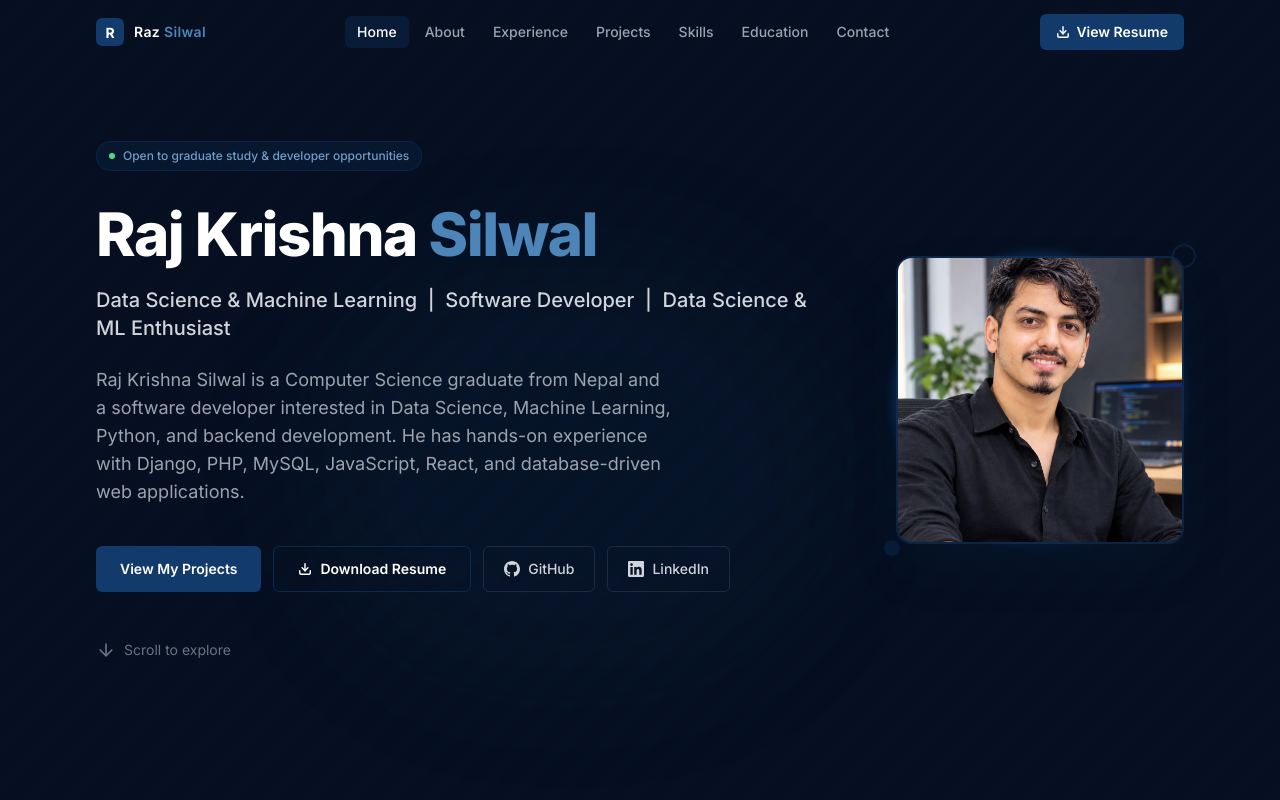
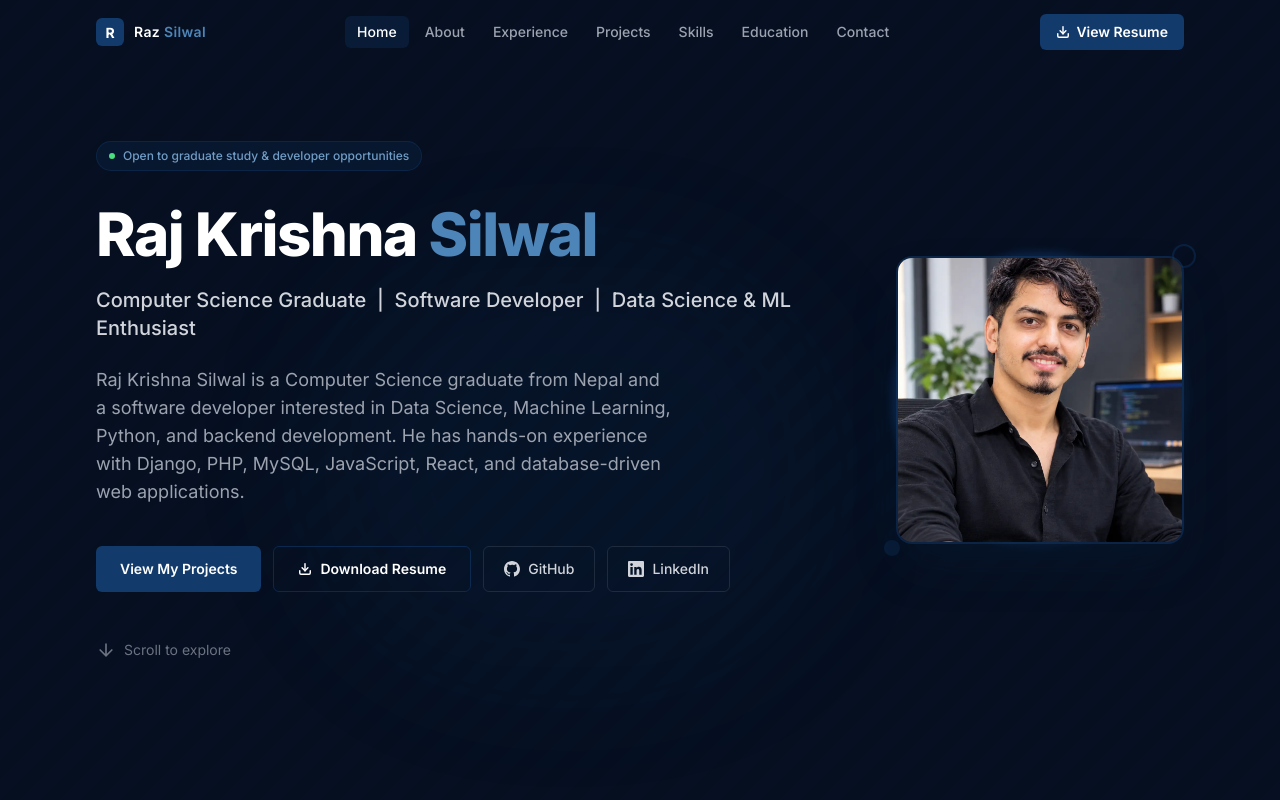
Before and after one commit to razsilwal/RazPortfolio-, a React (Vite) app: page / in a window 1280 px wide. Shown: the top 800 px of the page. Built offline with nearby package versions, Linux system fonts and the light colour scheme.

Commit message:
fix title

```diff
--- a/src/components/sections/Hero.tsx
+++ b/src/components/sections/Hero.tsx
@@ -114,7 +114,7 @@ export function Hero() {
               className="text-lg sm:text-xl text-gray-300 font-medium mb-6 animate-slide-up"
               style={{ animationDelay: '0.2s', animationFillMode: 'both' }}
             >
-          Data Science & Machine Learning &nbsp;|&nbsp; Software Developer &nbsp;|&nbsp; Data Science &amp; ML Enthusiast            </p>
+          Computer Science Graduate &nbsp;|&nbsp; Software Developer &nbsp;|&nbsp; Data Science &amp; ML Enthusiast            </p>
 
             {/* Introduction */}
             <p
```
